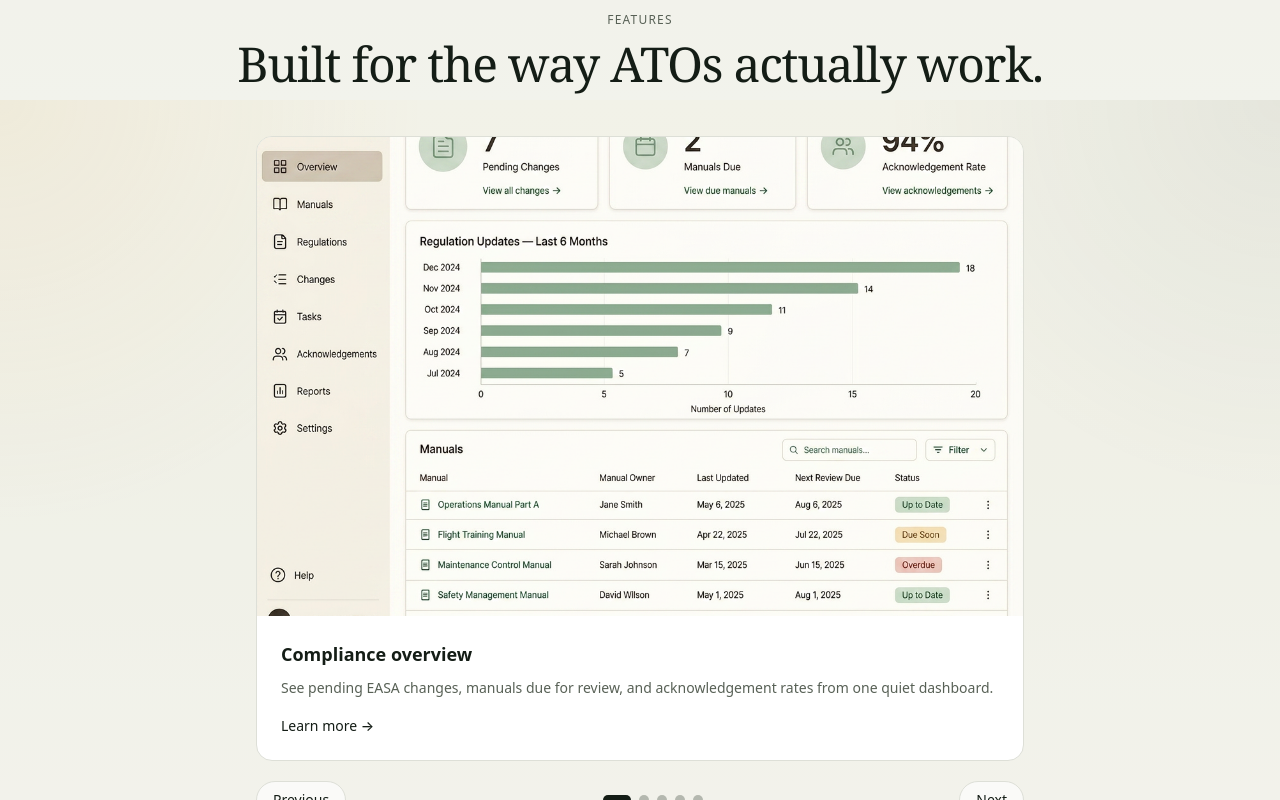
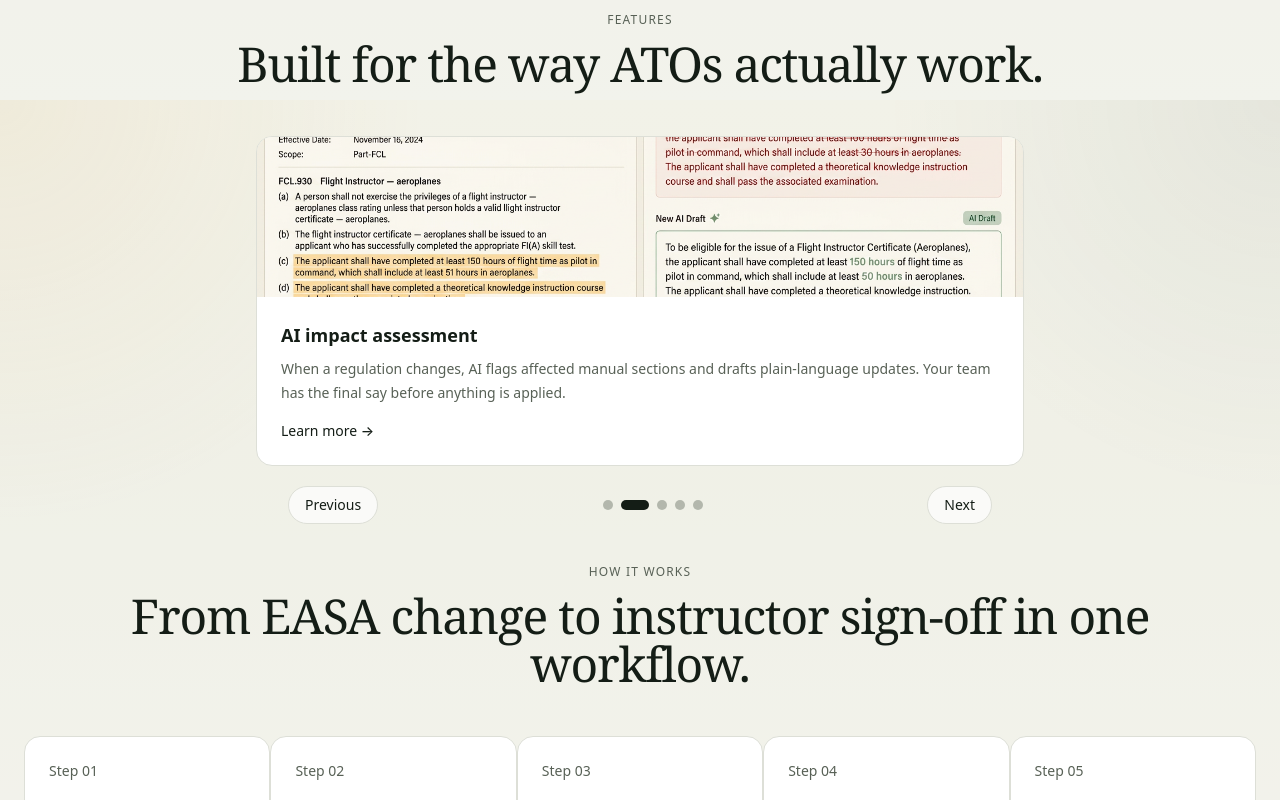
Before and after one commit to akiwumi/EASA_app, a Next.js app: page / in a window 1280 px wide. Shown: the part 1500-2300 px from the top of the page. Built offline with nearby package versions, Linux system fonts and the light colour scheme; no server answers.

Commit message:
feat: upgrade homepage features carousel behavior
Converts the features module into an edge-to-edge auto-advancing carousel with reduced image footprint and explicit hover pause behavior directly on slide images/cards.

Co-authored-by: Cursor <cursoragent@cursor.com>

```diff
--- a/src/components/home/FeaturesSection.tsx
+++ b/src/components/home/FeaturesSection.tsx
@@ -2,7 +2,7 @@
 
 import Image from "next/image";
 import Link from "next/link";
-import { useState } from "react";
+import { useEffect, useState } from "react";
 
 const cards = [
   {
@@ -49,6 +49,16 @@ const cards = [
 
 export default function FeaturesSection() {
   const [activeIndex, setActiveIndex] = useState(0);
+  const [isPaused, setIsPaused] = useState(false);
+
+  useEffect(() => {
+    if (isPaused) return;
+    const interval = window.setInterval(() => {
+      setActiveIndex((current) => (current + 1) % cards.length);
+    }, 3500);
+
+    return () => window.clearInterval(interval);
+  }, [isPaused]);
 
   function goToNext() {
     setActiveIndex((current) => (current + 1) % cards.length);
@@ -57,8 +67,6 @@ export default function FeaturesSection() {
   function goToPrevious() {
     setActiveIndex((current) => (current - 1 + cards.length) % cards.length);
   }
-
-  const activeCard = cards[activeIndex];
 
   return (
     <section
@@ -81,36 +89,58 @@ export default function FeaturesSection() {
           </h2>
         </div>
 
-        <div className="mx-auto max-w-3xl">
-          <div className="overflow-hidden rounded-2xl border border-border bg-card">
-            <div className="relative aspect-[16/10] overflow-hidden bg-secondary">
+        <div
+          className="relative left-1/2 right-1/2 -mx-[50vw] w-screen overflow-hidden"
+          onMouseEnter={() => setIsPaused(true)}
+          onMouseLeave={() => setIsPaused(false)}
+        >
+          <div
+            className="flex transition-transform duration-700 ease-out"
+            style={{ transform: `translateX(-${activeIndex * 100}vw)` }}
+          >
+            {cards.map((card) => (
+              <article
+                key={card.title}
+                className="w-screen shrink-0 px-4 md:px-8"
+                onMouseEnter={() => setIsPaused(true)}
+                onMouseLeave={() => setIsPaused(false)}
+              >
+                <div className="mx-auto max-w-3xl overflow-hidden rounded-2xl border border-border bg-card">
+                  <div
+                    className="relative h-[120px] overflow-hidden bg-secondary md:h-[160px]"
+                    onMouseEnter={() => setIsPaused(true)}
+                    onMouseLeave={() => setIsPaused(false)}
+                  >
                     <Image
-                src={activeCard.image}
-                alt={activeCard.alt}
+                      src={card.image}
+                      alt={card.alt}
                       fill
-                sizes="(min-width: 768px) 55vw, 92vw"
+                      sizes="100vw"
                       className="h-full w-full object-cover"
                     />
                   </div>
 
                   <div className="flex flex-1 flex-col p-6">
                     <h3 className="text-lg font-semibold text-foreground">
-                {activeCard.title}
+                      {card.title}
                     </h3>
                     <p className="mt-2 text-sm leading-6 text-muted-foreground">
-                {activeCard.body}
+                      {card.body}
                     </p>
                     <Link
-                href={activeCard.href}
-                aria-label={activeCard.linkLabel}
+                      href={card.href}
+                      aria-label={card.linkLabel}
                       className="mt-4 text-sm font-medium text-foreground hover:underline"
                     >
                       Learn more →
                     </Link>
                   </div>
                 </div>
+              </article>
+            ))}
+          </div>
 
-          <div className="mt-5 flex items-center justify-between gap-3">
+          <div className="mx-auto mt-5 flex max-w-3xl items-center justify-between gap-3 px-4 md:px-8">
             <button
               type="button"
               onClick={goToPrevious}
```
Lines whose indentation alone changed are shown as unchanged.
